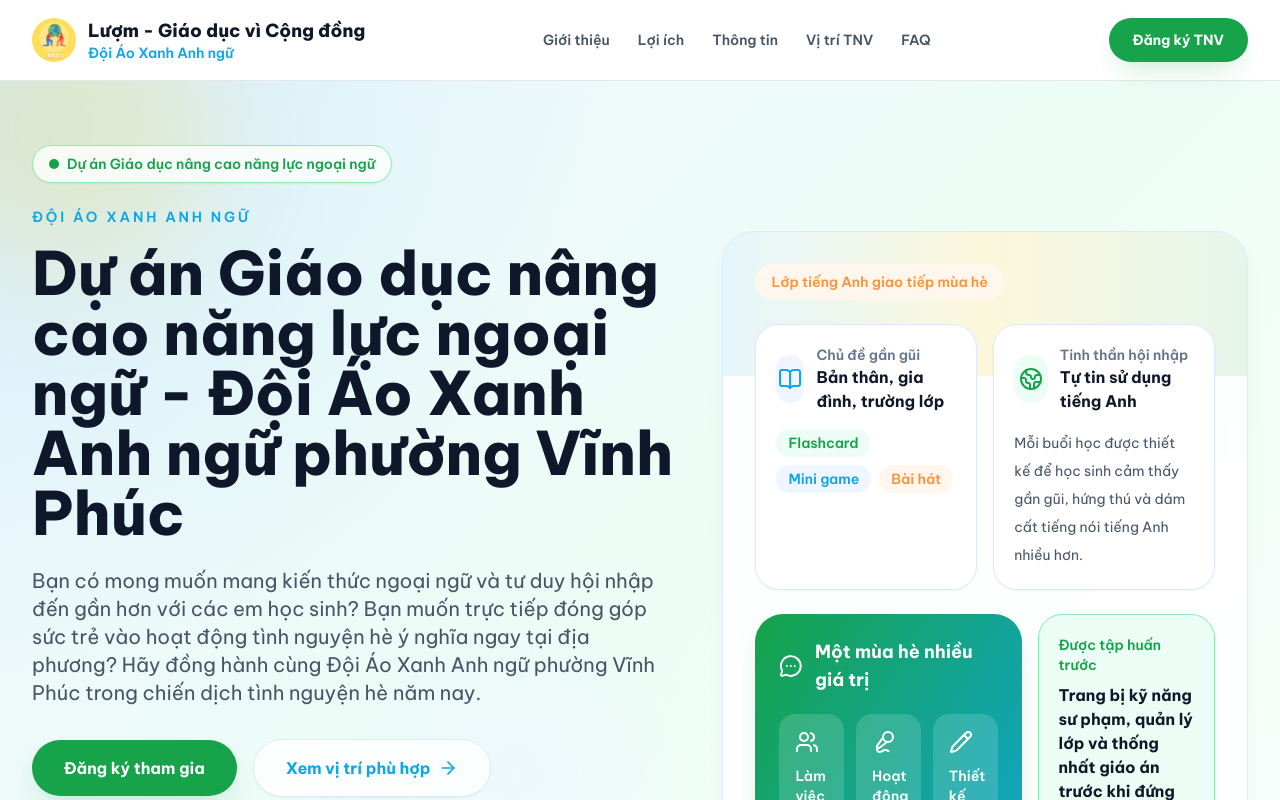
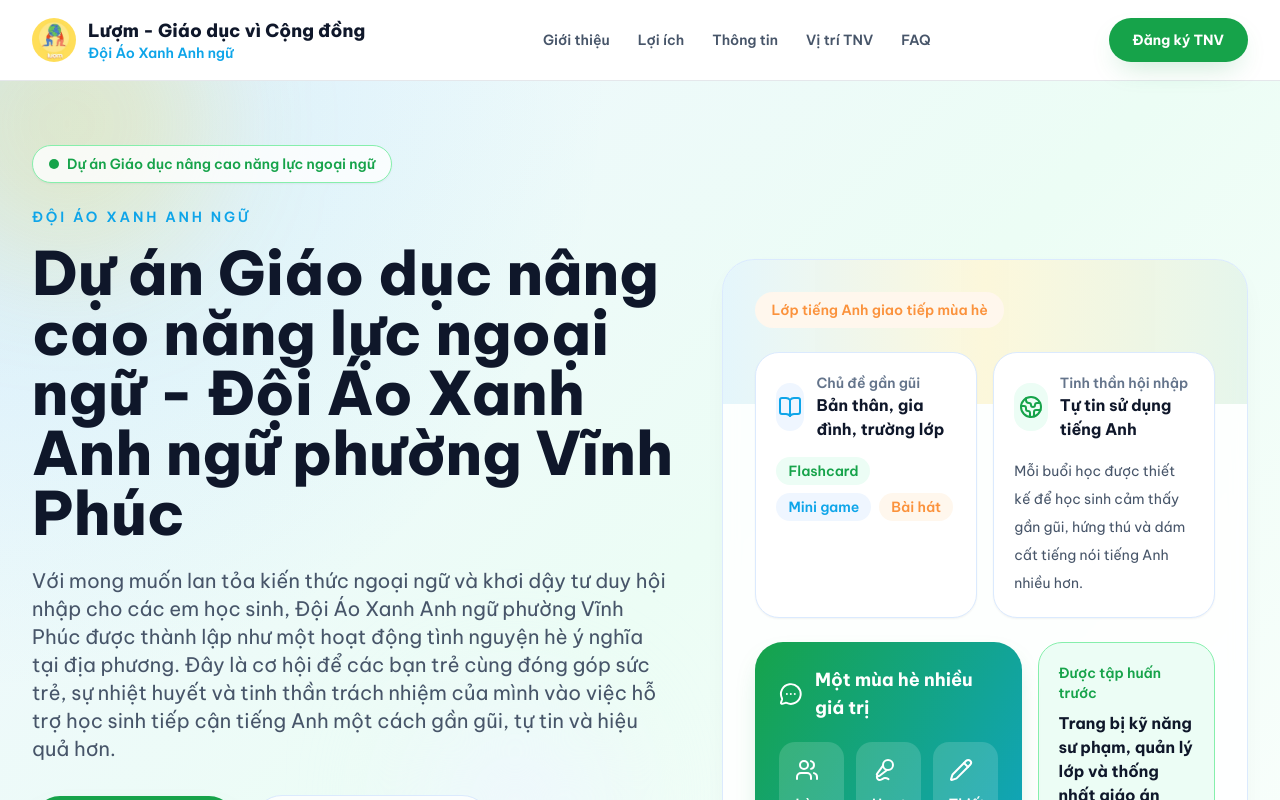
Before and after one commit to kieuquy283/LuomSummerCampEng, a React (Vite) app: page / in a window 1280 px wide. Shown: the top 800 px of the page. Built offline with nearby package versions, Linux system fonts and the light colour scheme.

Commit message:
Update project description in Hero component for clarity and engagement

```diff
--- a/src/components/Hero.tsx
+++ b/src/components/Hero.tsx
@@ -44,10 +44,11 @@ const Hero = () => {
             </h1>
 
             <p className="mb-8 max-w-2xl text-lg leading-8 text-slate-600 md:text-xl lg:mx-0">
-              Bạn có mong muốn mang kiến thức ngoại ngữ và tư duy hội nhập đến gần hơn với các em
-              học sinh? Bạn muốn trực tiếp đóng góp sức trẻ vào hoạt động tình nguyện hè ý nghĩa
-              ngay tại địa phương? Hãy đồng hành cùng Đội Áo Xanh Anh ngữ phường Vĩnh Phúc trong
-              chiến dịch tình nguyện hè năm nay.
+              Với mong muốn lan tỏa kiến thức ngoại ngữ và khơi dậy tư duy hội nhập cho các em học
+              sinh, Đội Áo Xanh Anh ngữ phường Vĩnh Phúc được thành lập như một hoạt động tình
+              nguyện hè ý nghĩa tại địa phương. Đây là cơ hội để các bạn trẻ cùng đóng góp sức trẻ,
+              sự nhiệt huyết và tinh thần trách nhiệm của mình vào việc hỗ trợ học sinh tiếp cận
+              tiếng Anh một cách gần gũi, tự tin và hiệu quả hơn.
             </p>
 
             <div className="mb-10 flex flex-col items-center gap-4 sm:flex-row lg:justify-start">
```
